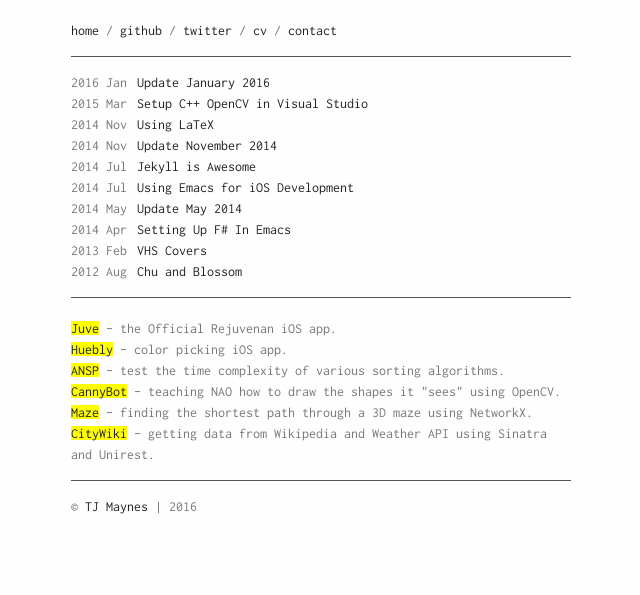
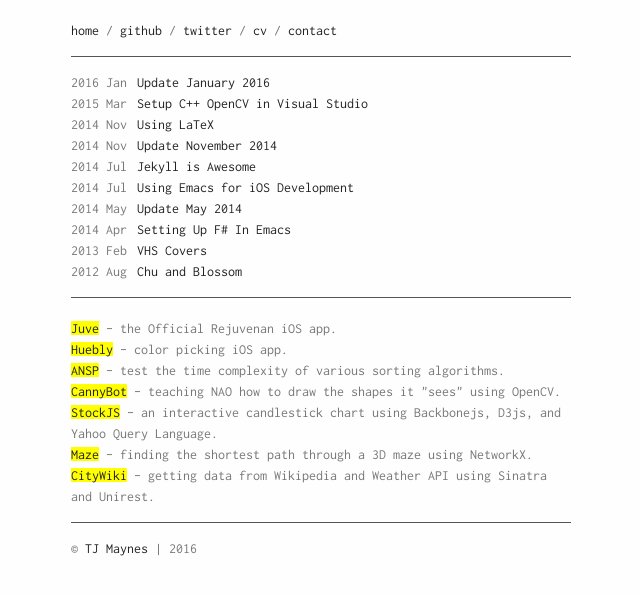
Before and after one commit to embaron/tjmaynes.github.io, a Jekyll site: the page built from index.html, in a window 1280 px wide. Shown: the top 595 px of the page, without its empty margins (319-959 px from the left). Built offline with Jekyll 4.4.1, drawn with Linux system fonts in a browser that asks for light colours.

Commit message:
Added stockjs to projects

```diff
--- a/_includes/projects.html
+++ b/_includes/projects.html
@@ -4,6 +4,7 @@
     <li><a href="https://github.com/tjmaynes/huebly" target="_blank">Huebly</a> - color picking iOS app.</li>
     <li><a href="https://github.com/tjmaynes/ansp" target="_blank">ANSP</a> - test the time complexity of various sorting algorithms.</li>
     <li><a href="/projects/canny-bot">CannyBot</a> - teaching NAO how to draw the shapes it "sees" using OpenCV.</li>
+    <li><a href="/projects/stockjs">StockJS</a> - an interactive candlestick chart using Backbonejs, D3js, and Yahoo Query Language.</li>
     <li><a href="https://github.com/tjmaynes/maze" target="_blank">Maze</a> - finding the shortest path through a 3D maze using NetworkX.</li>
     <li><a href="https://github.com/tjmaynes/CityWiki" target="_blank">CityWiki</a> - getting data from Wikipedia and Weather API using Sinatra and Unirest.</li>
   </ul>
```
